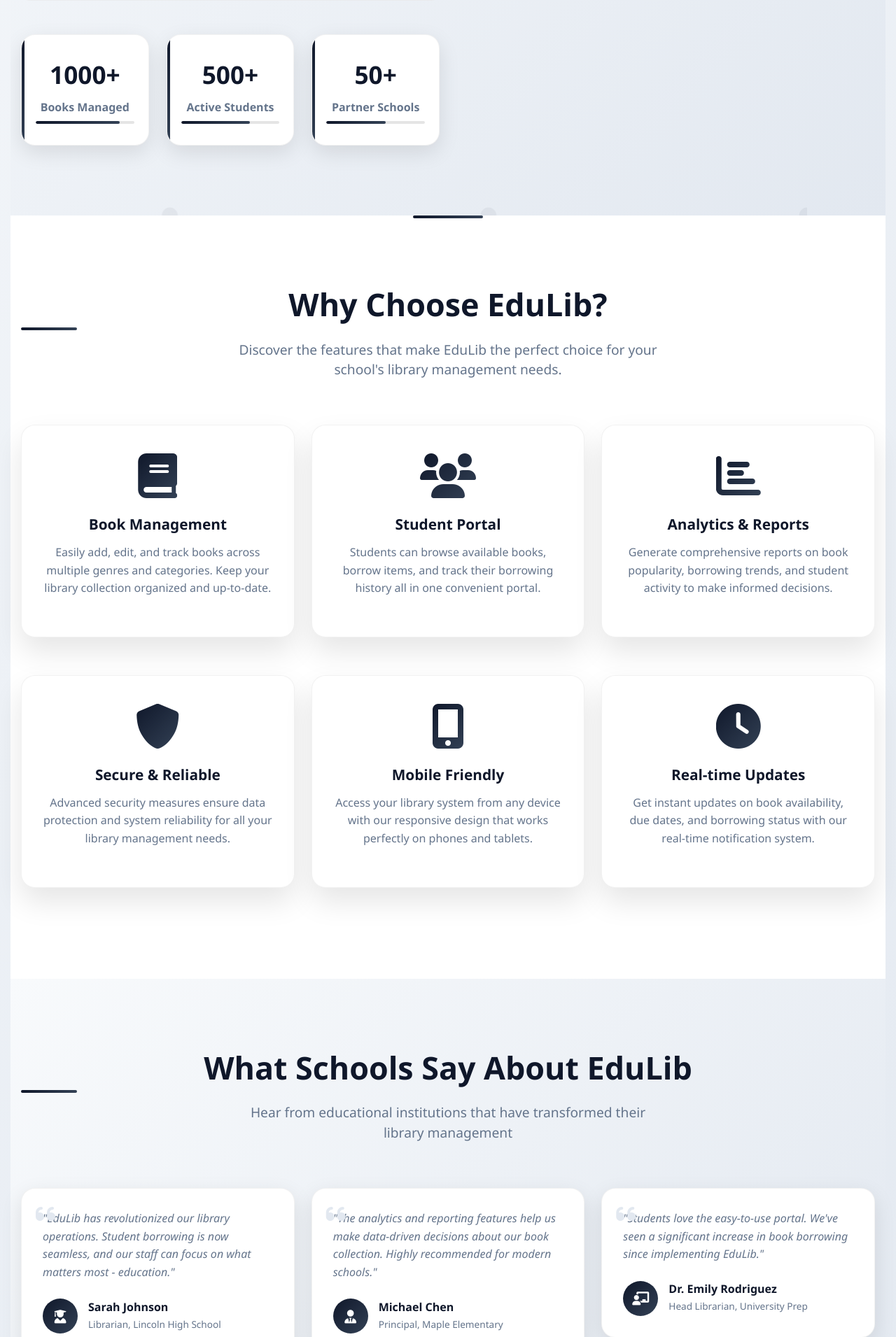
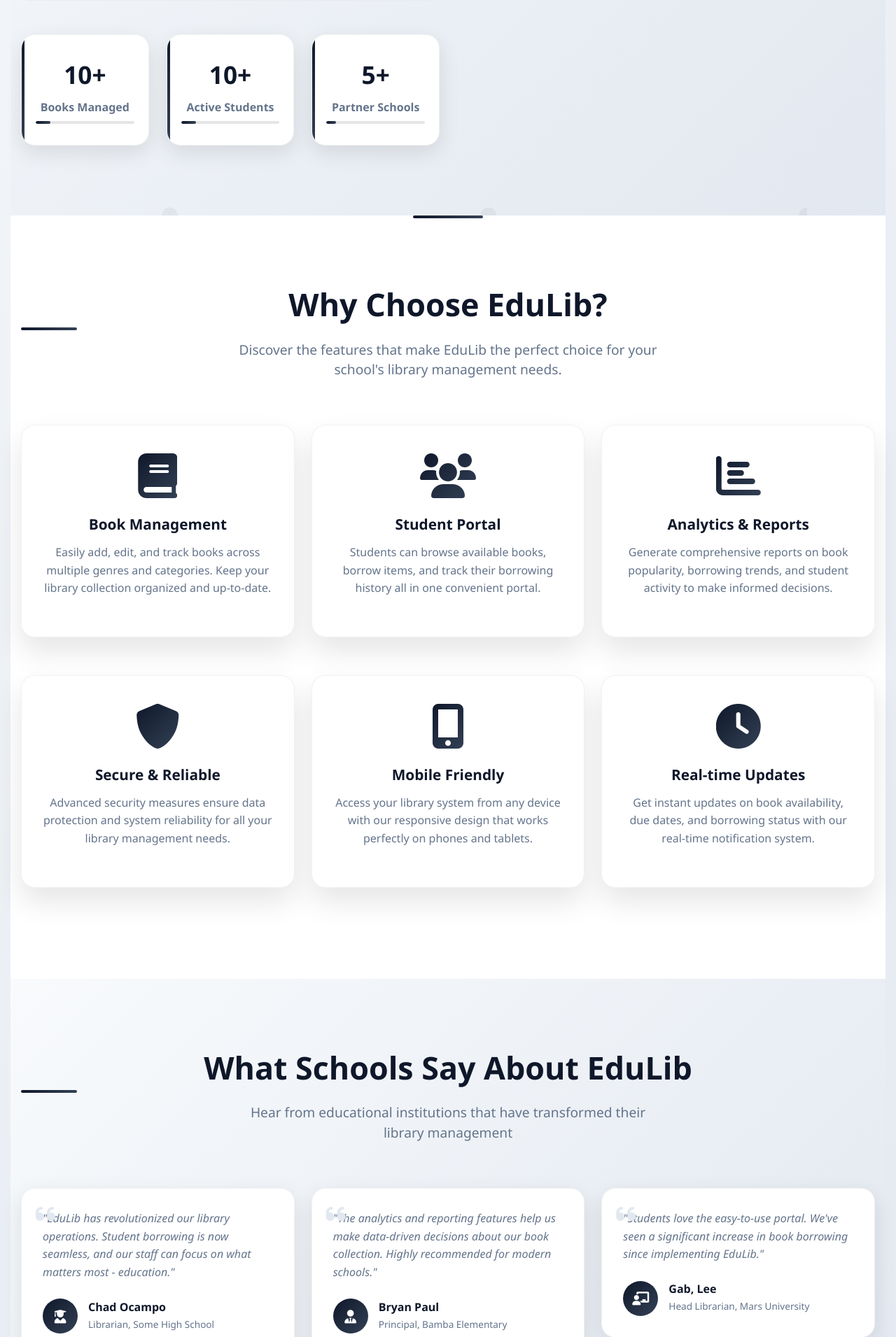
Before and after one commit to Sleepless23/EduLibs-Library-Management-System, a Flask app: page / in a window 1280 px wide. Shown: the part 1791-3702 px from the top of the page at 70% size. Run offline with Flask 3, Linux system fonts and the light colour scheme.

Commit message:
maliit na maliit na change hehe -Lee

```diff
--- a/app/templates/index.html
+++ b/app/templates/index.html
@@ -974,24 +974,24 @@
 
                 <div class="about-stats">
                     <div class="stat-item">
-                        <div class="stat-number">1000+</div>
+                        <div class="stat-number">10+</div>
                         <p>Books Managed</p>
                         <div class="stat-bar">
-                            <div class="stat-fill" style="width: 85%"></div>
+                            <div class="stat-fill" style="width: 15%"></div>
                         </div>
                     </div>
                     <div class="stat-item">
-                        <div class="stat-number">500+</div>
+                        <div class="stat-number">10+</div>
                         <p>Active Students</p>
                         <div class="stat-bar">
-                            <div class="stat-fill" style="width: 70%"></div>
+                            <div class="stat-fill" style="width: 15%"></div>
                         </div>
                     </div>
                     <div class="stat-item">
-                        <div class="stat-number">50+</div>
+                        <div class="stat-number">5+</div>
                         <p>Partner Schools</p>
                         <div class="stat-bar">
-                            <div class="stat-fill" style="width: 60%"></div>
+                            <div class="stat-fill" style="width: 10%"></div>
                         </div>
                     </div>
                 </div>
@@ -1123,8 +1123,8 @@
                             <i class="fas fa-user-graduate"></i>
                         </div>
                         <div class="author-info">
-                            <h5>Sarah Johnson</h5>
-                            <span>Librarian, Lincoln High School</span>
+                            <h5>Chad Ocampo</h5>
+                            <span>Librarian, Some High School</span>
                         </div>
                     </div>
                 </div>
@@ -1140,8 +1140,8 @@
                             <i class="fas fa-user-tie"></i>
                         </div>
                         <div class="author-info">
-                            <h5>Michael Chen</h5>
-                            <span>Principal, Maple Elementary</span>
+                            <h5>Bryan Paul</h5>
+                            <span>Principal, Bamba Elementary</span>
                         </div>
                     </div>
                 </div>
@@ -1157,8 +1157,8 @@
                             <i class="fas fa-chalkboard-teacher"></i>
                         </div>
                         <div class="author-info">
-                            <h5>Dr. Emily Rodriguez</h5>
-                            <span>Head Librarian, University Prep</span>
+                            <h5>Gab, Lee</h5>
+                            <span>Head Librarian, Mars University</span>
                         </div>
                     </div>
                 </div>
```
